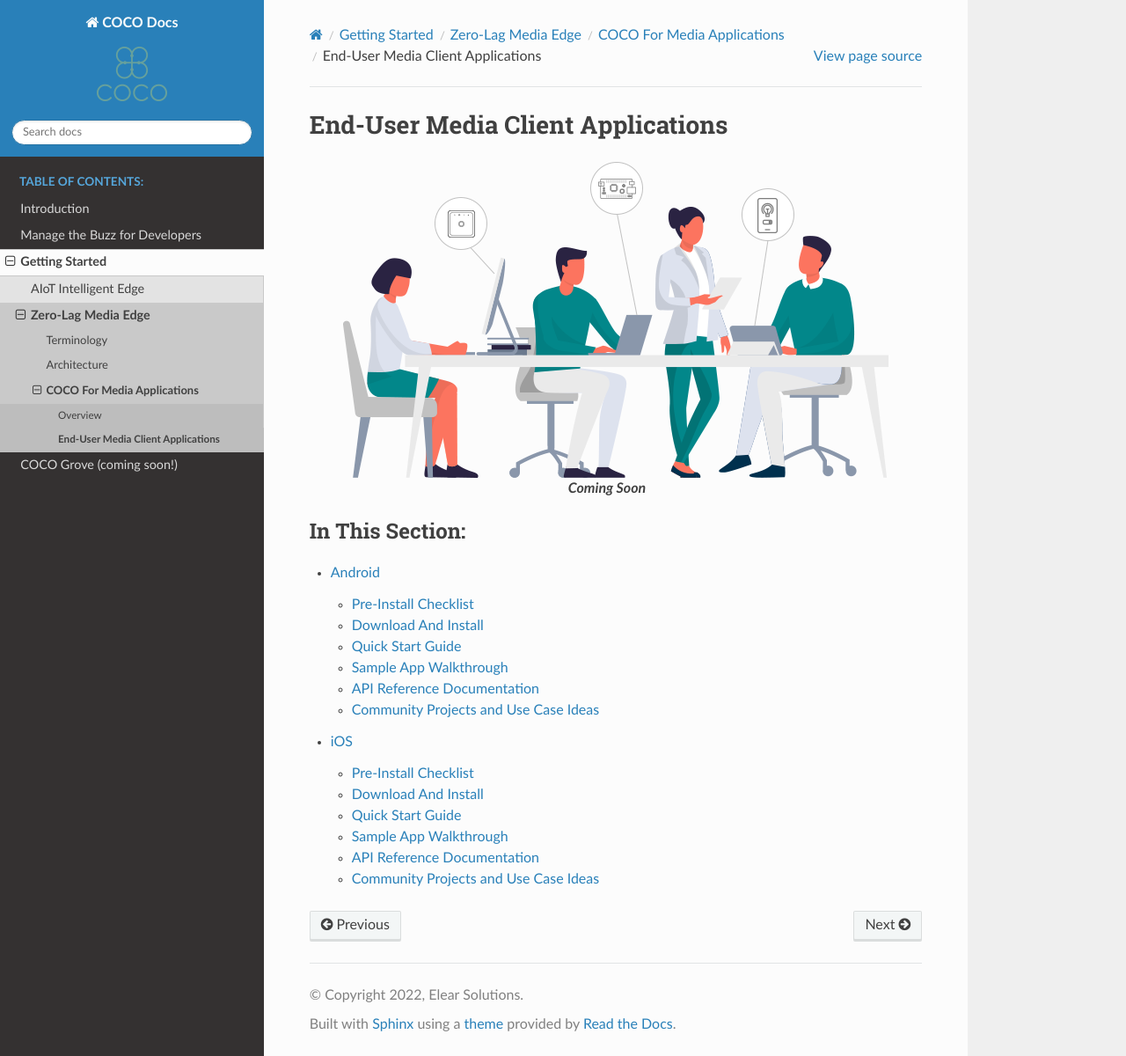
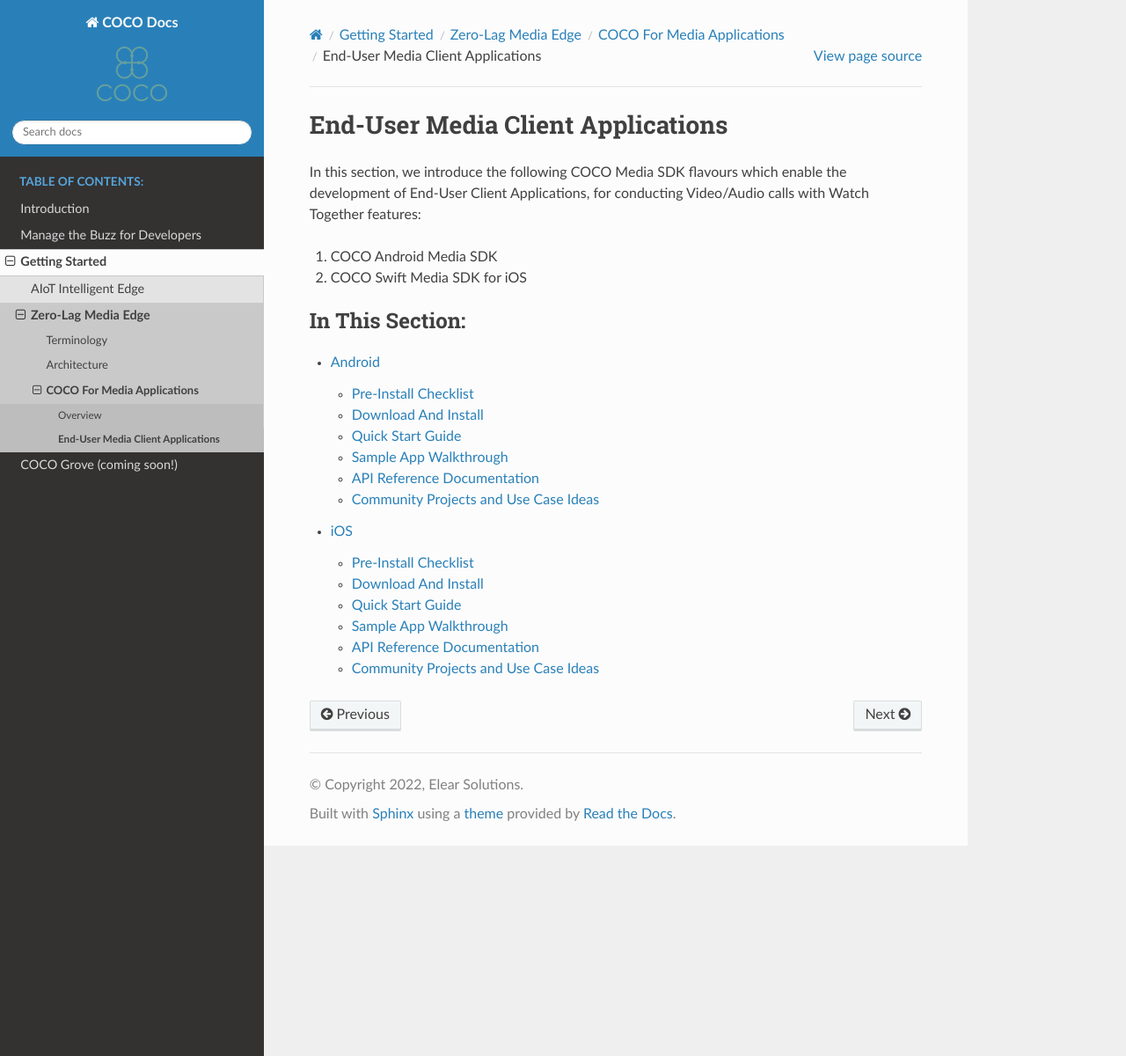
Before and after one commit to elear-solutions/docs, a Sphinx documentation site: the page built from source/getting_started/zero_lag_media_edge/coco_for_media_applications/end_user_media_client_applications.rst, in a window 1280 px wide and 1200 px high. Shown: the whole window at 88% size. Built offline with Sphinx 7.4.7 and the Read the Docs theme 2.0.0, drawn with Linux system fonts in a browser that asks for light colours.

Commit message:
Adds Media SDK Assets

```diff
--- a/source/getting_started/aiot_intelligent_edge/coco_for_applications/headless_client_applications/swift_macos_headless_client_applications.rst
+++ b/source/getting_started/aiot_intelligent_edge/coco_for_applications/headless_client_applications/swift_macos_headless_client_applications.rst
@@ -2,7 +2,7 @@
 
 .. _swift_macos_headless_client_applications copy:
 
-Swift (MacOS)
+MacOS (Swift)
 =============
 
 This section introduces you to the COCO Swift SDK for MacOS, which enables the development of Headless Client Applications, which can run on MacOS servers and perform back-end system functions, such as deriving inferences using Machine Learning algorithms.
--- a/source/getting_started/zero_lag_media_edge/coco_for_media_applications.rst
+++ b/source/getting_started/zero_lag_media_edge/coco_for_media_applications.rst
@@ -5,9 +5,7 @@
 COCO For Media Applications
 ===========================
 
-The COCO Media Application SDK provides API's to develop End-User Client Applications which allow users to create and conduct Media Calls with multiple participants in them. Video and Audio can currently be exchanged between participants, in addition to sharing Third Party OTT content such as a movie, a live sports broadcast or a song.
-
-Upcoming support is planned for sharing other types of content such as text and files, and to implement restrictions such as the no. of participants in a call.
+In this section, we introduce the COCO SDK's for Media Applications - libraries for developing Media Applications that facilitate Video/Audio Calls with Watch Together features.
 
 .. toctree::
    :maxdepth: 5
--- a/source/getting_started/zero_lag_media_edge/coco_for_media_applications/end_user_media_client_applications.rst
+++ b/source/getting_started/zero_lag_media_edge/coco_for_media_applications/end_user_media_client_applications.rst
@@ -1,17 +1,14 @@
+.. sectionauthor:: Manav
+
 .. _end_user_media_client_applications:
 
 End-User Media Client Applications
 ==================================
 
-.. figure:: /_static/coming-soon.png
-   :align: center
+In this section, we introduce the following COCO Media SDK flavours which enable the development of End-User Client Applications, for conducting Video/Audio calls with Watch Together features:
 
-   **Coming Soon**
-
-.. sectionauthor:: Manav
-
-..
-   <Introduction to this sub-section>
+#. COCO Android Media SDK
+#. COCO Swift Media SDK for iOS
 
 .. toctree::
    :maxdepth: 5
```
Also changed, not shown: source/getting_started/zero_lag_media_edge/coco_for_media_applications/end_user_media_client_applications/android_end_user_media_client_applications.rst (+3 -9 lines), source/getting_started/zero_lag_media_edge/coco_for_media_applications/end_user_media_client_applications/ios_end_user_media_client_applications.rst (+3 -9 lines), source/getting_started/zero_lag_media_edge/coco_for_media_applications/overview_coco_for_media_applications.rst (+4 -5 lines).
